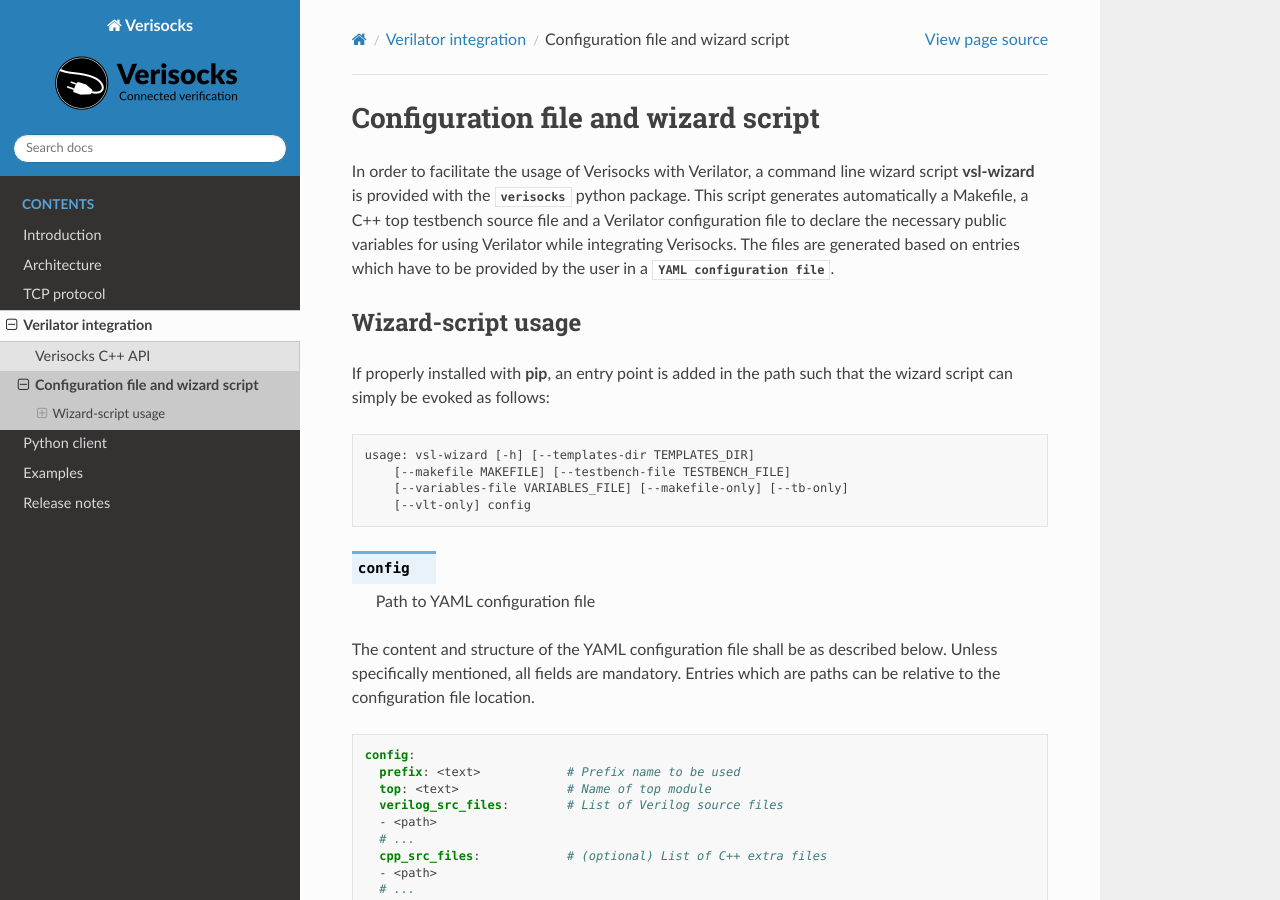
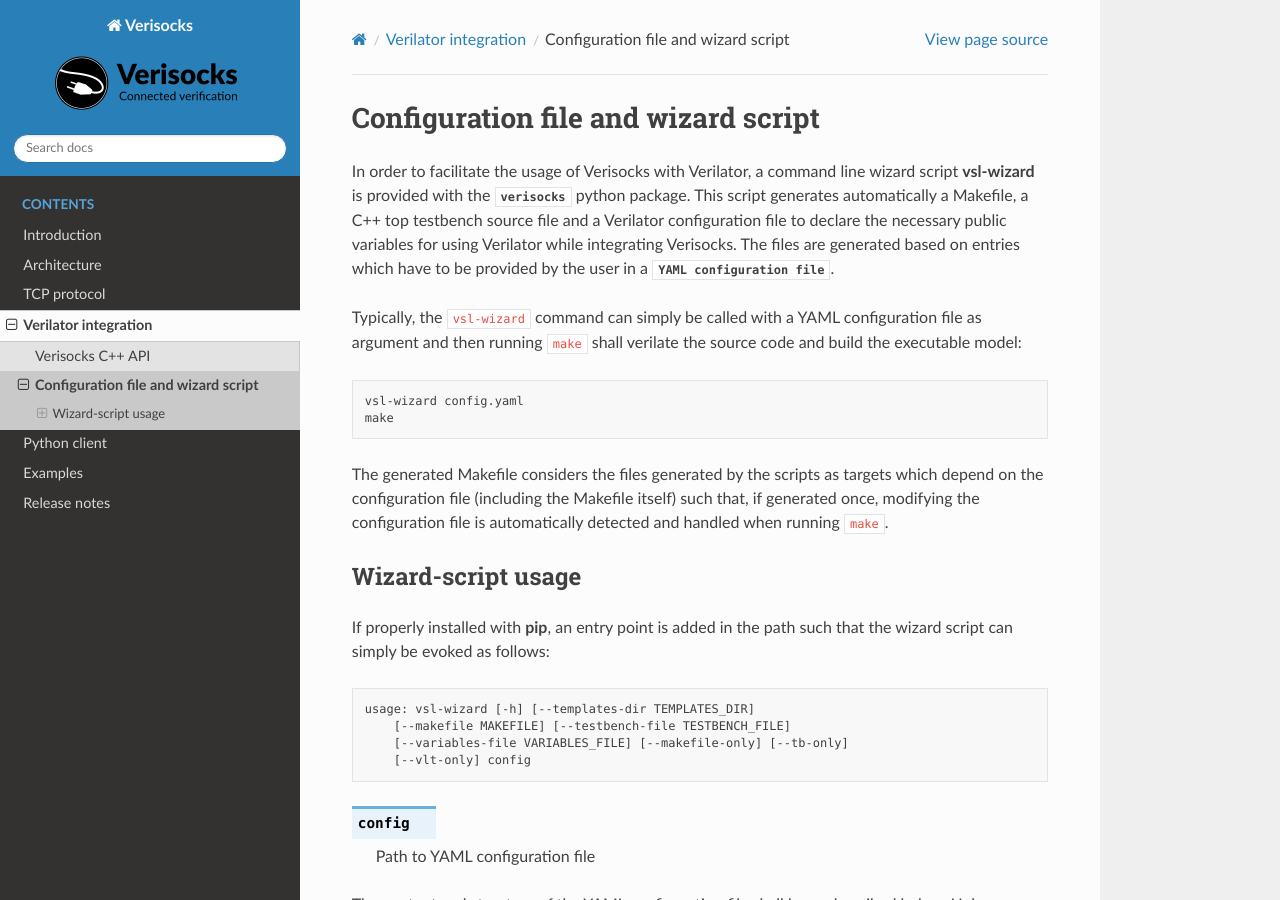
Before and after one commit to jchabloz/verisocks, a Sphinx documentation site: the page built from docs/src/vsl_wizard.rst, in a window 1280 px wide and 900 px high. Built offline with Sphinx 7.4.7 and the Read the Docs theme 3.1.0, drawn with Linux system fonts in a browser that asks for light colours.

Commit message:
Update release notes and vsl-wizard documentation

```diff
--- a/docs/src/vsl_wizard.rst
+++ b/docs/src/vsl_wizard.rst
@@ -12,6 +12,20 @@
 necessary public variables for using Verilator while integrating Verisocks. The
 files are generated based on entries which have to be provided by the user in a
 :option:`YAML configuration file <vsl-wizard config>`.
+
+Typically, the :code:`vsl-wizard` command can simply be called with a YAML
+configuration file as argument and then running :code:`make` shall verilate the
+source code and build the executable model:
+
+.. code:: shell
+
+  vsl-wizard config.yaml
+  make
+
+The generated Makefile considers the files generated by the scripts as targets
+which depend on the configuration file (including the Makefile itself) such
+that, if generated once, modifying the configuration file is automatically
+detected and handled when running :code:`make`.
 
 Wizard-script usage
 ===================
```
Also changed, not shown: docs/src/release_notes.rst (+3 -4 lines).
